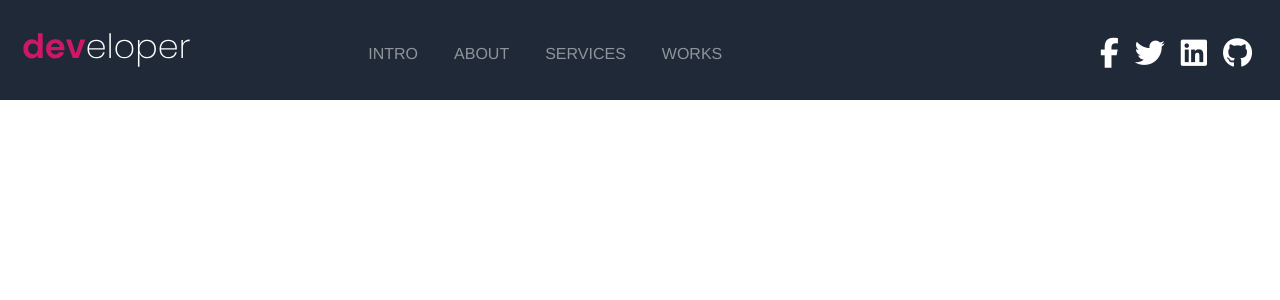
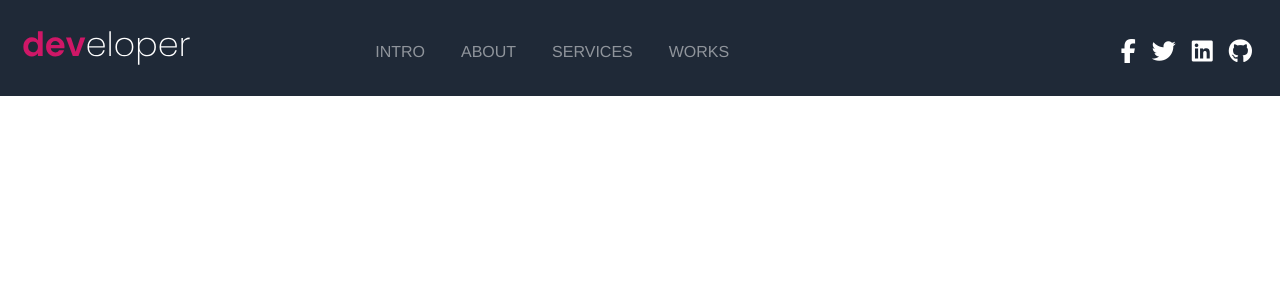
Before and after one commit to Uzairrrrrr/Portfolio-vue, a Vue app: page / in a window 1280 px wide. Shown: the top 300 px of the page. Built offline with nearby package versions, Linux system fonts and the light colour scheme.

Commit message:
changes in icon size

```diff
--- a/src/components/AppHeader.vue
+++ b/src/components/AppHeader.vue
@@ -11,12 +11,12 @@
         <a class="mr-5 pt-3 mb-1 text-custom-white hover:text-white transition-all duration-300">Services</a>
         <a class="mr-5 pt-3 mb-1 text-custom-white hover:text-white transition-all duration-300">Works</a>
       </nav>
-        <div class="p-2 mt-2 flex gap-4 ml-auto">
-          <a href="https://www.facebook.com/itzzzz.uzi" target="_blank" class="text-white text-3xl"><i class="fab fa-facebook-f" aria-hidden="true"></i></a>
-          <a href="https://twitter.com/i/flow/login?redirect_after_login=%2Flmao_uzi1" target="_blank" class="text-white text-3xl"><i class="fab fa-twitter" aria-hidden="true"></i></a>
-          <a href="https://www.linkedin.com/in/uzair-/" target="_blank" class="text-white text-3xl"><i class="fab fa-linkedin" aria-hidden="true"></i></a>
-          <a href="https://github.com/Uzairrrrrr" target="_blank" class="text-white text-3xl"><i class="fab fa-github" aria-hidden="true"></i></a>
-        </div>
+      <div class="p-2 mt-2 flex gap-4 ml-auto">
+        <a href="https://www.facebook.com/itzzzz.uzi" target="_blank" class="text-white text-2xl"><i class="fab fa-facebook-f" aria-hidden="true"></i></a>
+        <a href="https://twitter.com/i/flow/login?redirect_after_login=%2Flmao_uzi1" target="_blank" class="text-white text-2xl"><i class="fab fa-twitter" aria-hidden="true"></i></a>
+        <a href="https://www.linkedin.com/in/uzair-/" target="_blank" class="text-white text-2xl"><i class="fab fa-linkedin" aria-hidden="true"></i></a>
+        <a href="https://github.com/Uzairrrrrr" target="_blank" class="text-white text-2xl"><i class="fab fa-github" aria-hidden="true"></i></a>
+      </div>
       </div>
 </header>
 </template>
```
